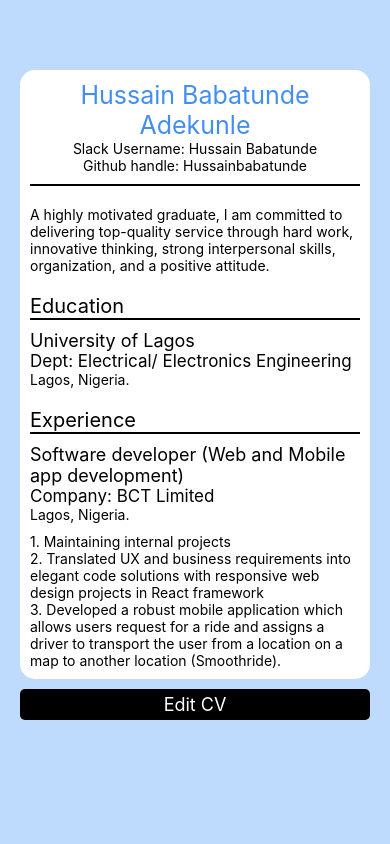
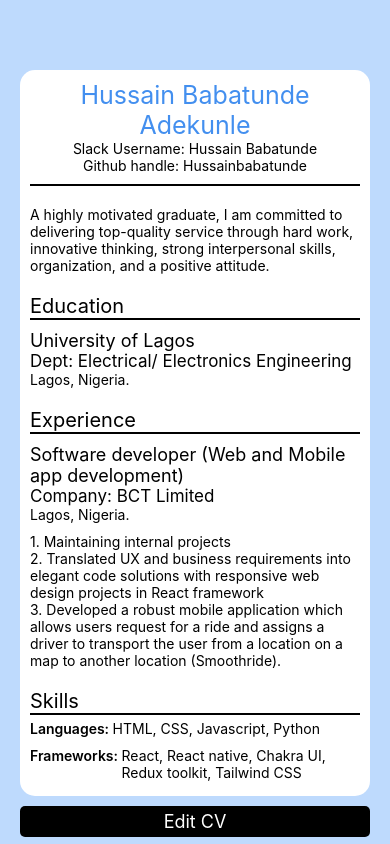
Before and after one commit to Hussainbabatunde/HngCVapp, a React Native app: screen / in a window 390 px wide. Built offline with nearby package versions, Linux system fonts and the light colour scheme.

Commit message:
added skills

```diff
--- a/App.js
+++ b/App.js
@@ -25,6 +25,8 @@ export default function App() {
     university: 'University of Lagos',
     department:'Electrical/ Electronics Engineering',
     location: 'Lagos, Nigeria',
+    languages: 'HTML, CSS, Javascript, Python',
+    frameworks: 'React, React native, Chakra UI, Redux toolkit, Tailwind CSS'
     // jobDesc: 'Software developer (Web and Mobile app development)',
     // company:'BCT Limited',
     // companyLocation: 'Lagos, Nigeria'
@@ -47,12 +49,6 @@ export default function App() {
       setItems(updatedItems);
       // clearInput(key);
     // }
-  };
-  const addItem = () => {
-    if (newItem.trim() !== '') {
-      setItems([...items, { text: newItem, editable: true }]);
-      setNewItem('');
-    }
   };
 
   const removeItem = (index) => {
--- a/components/EditPage.js
+++ b/components/EditPage.js
@@ -31,6 +31,12 @@ export default function Editpage({setPage, data, deleteDataField, setData, items
             <TextInput value={data?.department} onChangeText={(text)=> setData({...data, department: text})} style={{borderWidth: 1, fontSize: 17, padding: 5}} />
             <Text style={{marginTop: 5}}>University Location:</Text>
             <TextInput value={data?.location} onChangeText={(text)=> setData({...data, location: text})} style={{borderWidth: 1, fontSize: 17, padding: 5}} />
+
+            <Text style={{fontSize: 20, marginTop: 20}}>Skills</Text>
+            <Text style={{marginTop: 5}}>Language:</Text>
+            <TextInput value={data?.languages} onChangeText={(text)=> setData({...data, languages: text})} style={{borderWidth: 1, fontSize: 17, padding: 5}} />
+            <Text style={{marginTop: 5}}>Frameworks:</Text>
+            <TextInput value={data?.frameworks} multiline={true} numberOfLines={2} onChangeText={(text)=> setData({...data, frameworks: text})} style={{borderWidth: 1, fontSize: 17, padding: 5}} />
 
             <Text style={{fontSize: 20, marginTop: 20}}>Experience</Text>
             {items?.map((each, index) =>
@@ -75,7 +81,7 @@ export default function Editpage({setPage, data, deleteDataField, setData, items
                 <Text style={{color:'white', fontSize: 15}}>Add detail</Text>
             </TouchableOpacity>
                 {/* <Button title='Delete Company' onPress={()=> removeItem(index)} /> */}
-                <TouchableOpacity  onPress={()=> removeItem(index)} style={{backgroundColor:'red', padding: 5, marginVertical: 10, justifyContent:'center', alignItems:'center',  borderRadius: 5}}>
+                <TouchableOpacity  onPress={()=> removeItem(index)} style={{backgroundColor:'#FB6964', padding: 5, marginVertical: 10, justifyContent:'center', alignItems:'center',  borderRadius: 5}}>
                 <Text style={{color:'white', fontSize: 15}}>Delete Company</Text>
             </TouchableOpacity>
             </View>
--- a/components/Home.js
+++ b/components/Home.js
@@ -63,6 +63,18 @@ export default function Home({setPage, items, data}){
 
             )}
 
+                <Text style={{fontSize: 20, marginTop: 20}}>Skills</Text>
+                <View style={{height: 2, backgroundColor:'black'}}></View>
+                <View style={{flexDirection:'row', marginVertical: 5}}>
+                <Text style={{fontWeight: 600}}>Languages: </Text>
+                <Text style={{flex: 1}}>{data?.languages}</Text>
+                </View>
+
+                <View style={{flexDirection:'row', marginVertical: 5}}>
+                <Text style={{fontWeight: 600}}>Frameworks: </Text>
+                <Text style={{flex: 1}}>{data?.frameworks}</Text>
+                </View>
+
 
                 {/* <FlatList
         data={items}
```
